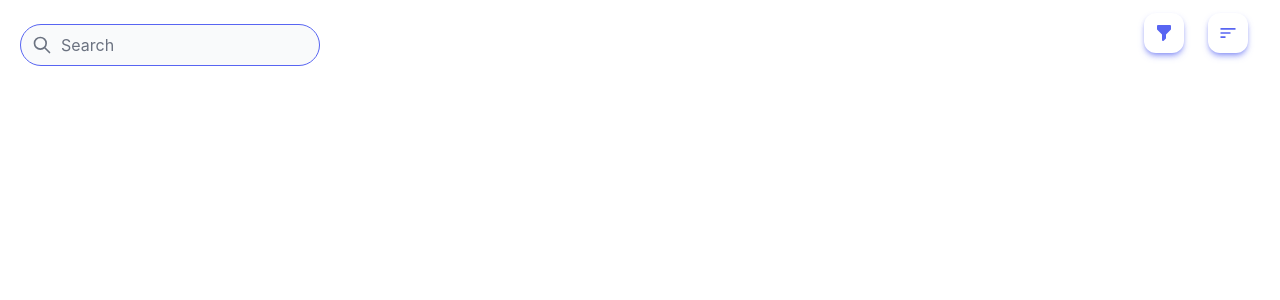
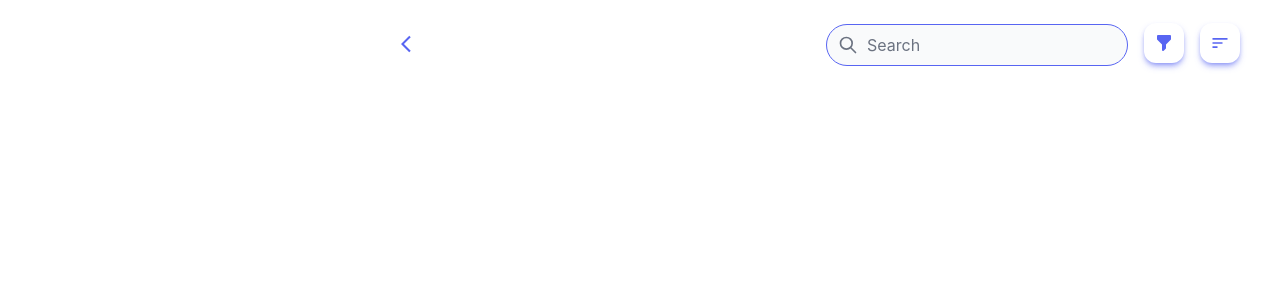
Before and after one commit to RarbitStartUp/Rabit, a Next.js app: page /components/Header in a window 1280 px wide. Shown: the top 300 px of the page. Built offline with nearby package versions, Linux system fonts and the light colour scheme.

Commit message:
back button

```diff
--- a/pages/components/Header.js
+++ b/pages/components/Header.js
@@ -8,10 +8,13 @@ import {
   PaperAirplaneIcon,
   MenuIcon,
 } from '@heroicons/react/outline'
-import { MdSort } from 'react-icons/md'
-import { FilterIcon } from '@heroicons/react/solid'
+import { MdArrowBackIos, MdSort } from 'react-icons/md'
+import { BackspaceIcon, FilterIcon } from '@heroicons/react/solid'
+import { useRouter } from 'next/router'
 
 function Header() {
+  const router = useRouter()
+
   return (
     <div>
       {/* <div className="mx-5 flex max-w-6xl justify-between xl:mx-auto">
@@ -23,8 +26,20 @@ function Header() {
           />
         </div>
       </div> */}
-      <div className="flex justify-between">
-        <div className="max-w-xs pt-5 pl-5">
+
+      <div className="flex flex-row items-center justify-start space-x-4 pl-3">
+        <button
+          className="m-auto mt-6 flex flex-row items-center justify-start rounded-xl bg-white p-2.5  duration-300 ease-linear hover:text-[#424bb6] "
+          onClick={() => {
+            router.push('./components/Login')
+          }}
+          type="submit"
+        >
+          <MdArrowBackIos className="h-5 w-5 text-[#5865F2]" />
+        </button>
+
+        <div className="flex flex-row">
+          <div className="max-w-xs pt-5 ">
             <div className="relative mt-1 rounded-md">
               <div className="pointer-events-none absolute inset-y-0 flex items-center pl-3">
                 <SearchIcon className="h-5 w-5 text-gray-500" />
@@ -36,15 +51,16 @@ function Header() {
               />
             </div>
           </div>
-        <div className="flex flex-row items-center justify-end space-x-4 pr-8">
+        </div>
+        <div className="flex flex-row items-center justify-end space-x-4 pr-10">
           <button
-            className="m-auto mt-5 flex flex-row items-center justify-center rounded-xl bg-white p-2.5 shadow-md shadow-[#5865f28a] duration-300 ease-linear hover:bg-[#424bb6] md:m-2"
+            className="m-auto mt-5 flex flex-row items-center justify-center rounded-xl bg-white p-2.5 shadow-md shadow-[#5865f28a] duration-300 ease-linear hover:bg-[#424bb6] "
             onClick={() => {}}
           >
             <FilterIcon className="h-5 w-5 text-[#5865F2]" />
           </button>
           <button
-            className="m-auto mt-5 flex flex-row items-center justify-center rounded-xl bg-white p-2.5 shadow-md shadow-[#5865f28a] duration-300 ease-linear hover:bg-[#424bb6] md:m-2"
+            className="m-auto mt-5 flex flex-row items-center justify-center rounded-xl bg-white p-2.5 shadow-md shadow-[#5865f28a] duration-300 ease-linear hover:bg-[#424bb6] "
             onClick={() => {}}
           >
             <MdSort className="h-5 w-5 text-[#5865F2]" />
```
Also changed, not shown: 1 other file (tests, documents, lock files or other folders). Lines whose indentation alone changed are shown as unchanged.
